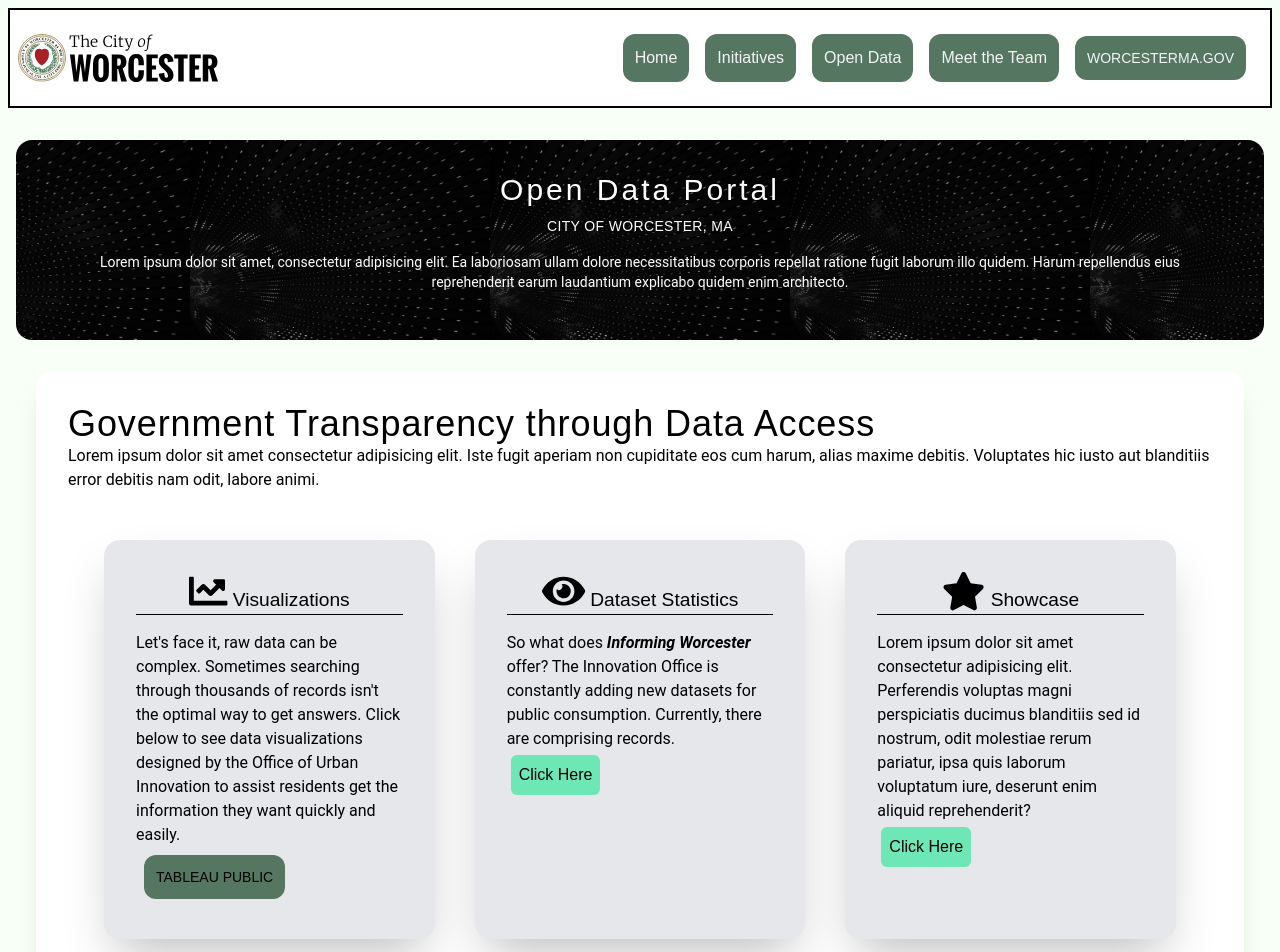
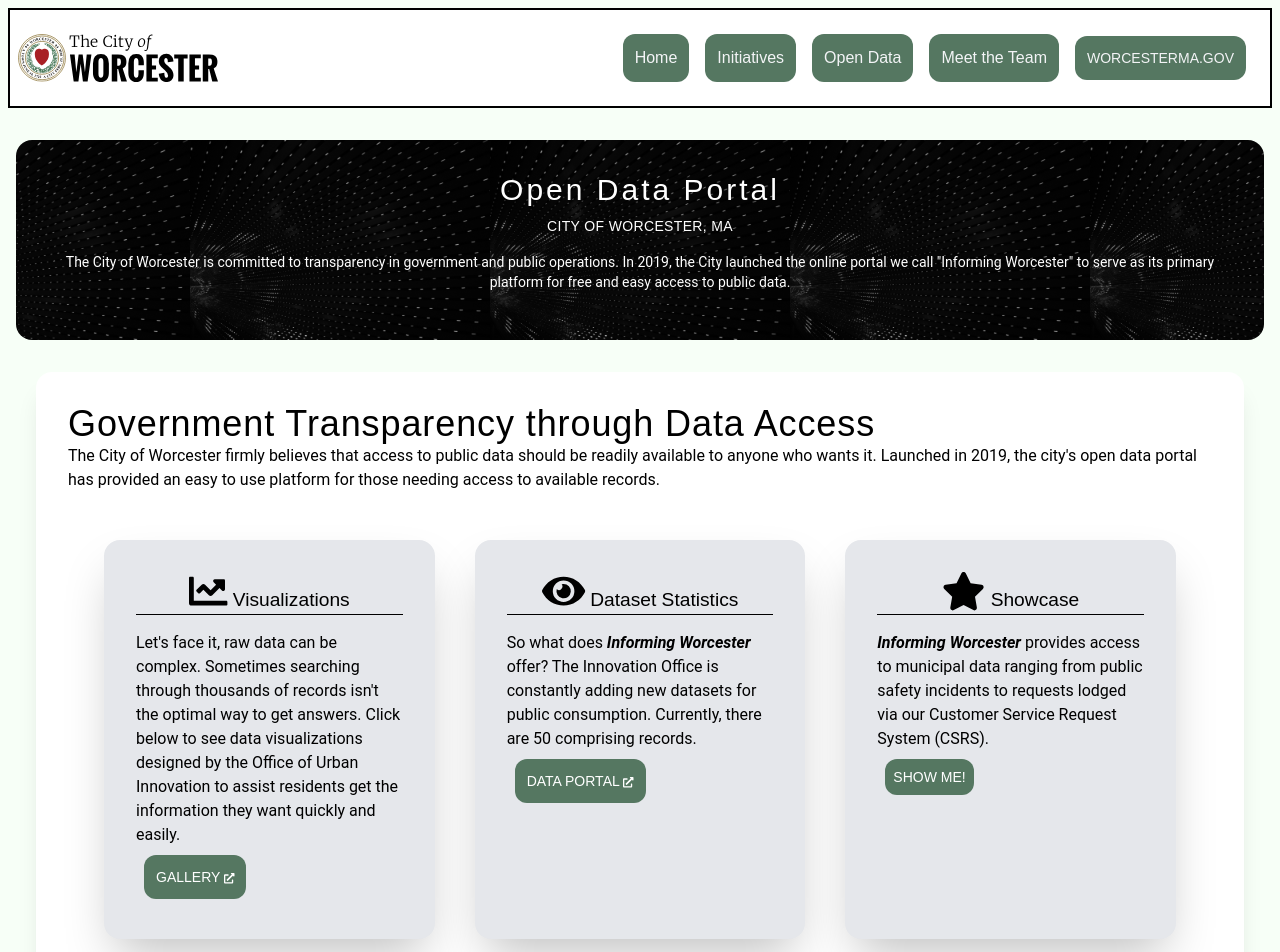
Before and after one commit to Frinkiac-7/innovation, an Angular app: page /opendataportal in a window 1280 px wide. Shown: the top 952 px of the page. Built offline with nearby package versions, Linux system fonts and the light colour scheme; no server answers.

Commit message:
Update content on odportal component   * Removed all lorem text   * Updated buttons     - Replaced API call in statistics card to link to data portal   * Moved API call from button to ngOnInit for use in content

```diff
--- a/src/app/odportal/odportal.component.html
+++ b/src/app/odportal/odportal.component.html
@@ -3,13 +3,13 @@
 		<h1 class="tracking-widest text-3xl font-medium mb-2">Open Data Portal</h1>
 		<h2 class="font-medium text-sm mb-4 uppercase tracking-wide">City of Worcester, MA</h2>
 		<p class="text-white text-sm rounded-full m-4">
-			Lorem ipsum dolor sit amet, consectetur adipisicing elit. Ea laboriosam ullam dolore necessitatibus corporis repellat ratione fugit laborum illo quidem. Harum repellendus eius reprehenderit earum laudantium explicabo quidem enim architecto.
+			The City of Worcester is committed to transparency in government and public operations.  In 2019, the City launched the online portal we call "Informing Worcester" to serve as its primary platform for free and easy access to public data.
 		</p>
 	</div>
 	<div class="bg-white shadow-xl rounded-2xl mx-5 my-8 p-8">
 		<h1 class="tracking-wide text-4xl">Government Transparency through Data Access</h1>
 		<p>
-			Lorem ipsum dolor sit amet consectetur adipisicing elit. Iste fugit aperiam non cupiditate eos cum harum, alias maxime debitis. Voluptates hic iusto aut blanditiis error debitis nam odit, labore animi.
+			The City of Worcester firmly believes that access to public data should be readily available to anyone who wants it.  Launched in 2019, the city's open data portal has provided an easy to use platform for those needing access to available records.
 		</p>
 		<div class="max-w-max m-4">
 			<div class="grid lg:grid-cols-3 grid-cols-1 rounded-2xl">
@@ -21,12 +21,13 @@
 					<p>
 						Let's face it, raw data can be complex.  Sometimes searching through thousands of records isn't the optimal way to get answers.  Click below to see data visualizations designed by the Office of Urban Innovation to assist residents get the information they want quickly and easily.
 					</p>
-					<button class="m-2 hover: bg-button hover:bg-gray-700 p-1 rounded-xl hover:text-opacity-100 has-tooltip">
-						<a href="https://public.tableau.com/profile/cityofworcesterma.innovationoffice/" target="new" class="uppercase text-sm block lg:p-2 py-1 px-0 hover:textblack">
-							<span class="tooltip text- normal-case -mt-3 italic hover:italic">
+					<button class="m-2 text-white bg-button hover:bg-gray-700 p-1 rounded-xl hover:text-opacity-100 has-tooltip">
+						<a href="https://public.tableau.com/profile/cityofworcesterma.innovationoffice/" target="new" class="uppercase text-sm block lg:p-2 py-1 px-0">
+							<span class="tooltip text-white normal-case -mt-3 italic hover:italic">
 								Visit
 							</span>
-							Tableau Public
+							Gallery
+							<fa-icon [icon]="faExtLinkAlt" size="xs"></fa-icon>
 						</a>
 					</button>
 				</div>
@@ -36,9 +37,17 @@
 						Dataset Statistics
 					</h2>
 					<p>
-						So what does <strong class="italic">Informing Worcester</strong> offer?  The Innovation Office is constantly adding new datasets for public consumption.  Currently, there are {{ totalRecords }} comprising {{ totalRecords }} records.
+						So what does <strong class="italic">Informing Worcester</strong> offer?  The Innovation Office is constantly adding new datasets for public consumption.  Currently, there are {{ totalSets }} comprising {{ totalRecords }} records.
 					</p>
-					<button class="bg-green-300 rounded-md p-2 m-1" (click)="getAPIData()">Click Here</button>
+					<button class="m-2 text-white bg-button hover:bg-gray-700 p-1 rounded-xl hover:text-opacity-100 has-tooltip">
+						<a href="https://opendata.worcesterma.gov" target="new" class="uppercase text-sm block lg:p-2 py-1 px-0">
+							<span class="tooltip text-white normal-case -mt-3 italic hover:italic">
+								Visit
+							</span>
+							Data Portal
+							<fa-icon [icon]="faExtLinkAlt" size="xs"></fa-icon>
+						</a>
+					</button>
 				</div>
 				<div class="m-4 gap-6 bg-gray-200 rounded-2xl mx-5 my-8 p-8 shadow-2xl hover:bg-green-100">
 					<h2 class="text-center border-b border-black mb-4">
@@ -46,9 +55,11 @@
 						Showcase
 					</h2>
 					<p>
-						Lorem ipsum dolor sit amet consectetur adipisicing elit. Perferendis voluptas magni perspiciatis ducimus blanditiis sed id nostrum, odit molestiae rerum pariatur, ipsa quis laborum voluptatum iure, deserunt enim aliquid reprehenderit?
+						<strong class="italic">Informing Worcester</strong> provides access to municipal data ranging from public safety incidents to requests lodged via our <a href="http://www.worcesterma.gov/customer-service">Customer Service Request System (CSRS)</a>.
 					</p>
-					<button class="bg-green-300 rounded-md p-2 m-1" (click)="getAPIRecords()">Click Here</button>
+					<button class="m-2 text-white bg-button hover:bg-gray-700 p-1 rounded-xl hover:text-opacity-100 uppercase text-sm block lg:p-2 py-1 px-0" (click)="getAPIRecords()">
+						Show Me!
+					</button>
 				</div>
 			</div>
 		</div>
--- a/src/app/odportal/odportal.component.ts
+++ b/src/app/odportal/odportal.component.ts
@@ -1,7 +1,8 @@
 import { OdpapiService } from './../services/odpapi.service';
 import { RouterTestingModule } from '@angular/router/testing';
 import { Component, OnInit } from '@angular/core';
-import { faChartLine, faEye, faStar, faStarHalfAlt } from '@fortawesome/free-solid-svg-icons';
+import { faChartLine, faEye, faStar, faStarHalfAlt, faExternalLinkAlt, faIdCard, faRobot, faFileContract, faSchool, faSearchPlus } from '@fortawesome/free-solid-svg-icons';
+
 import { Odp } from '../interfaces/odp';
 @Component({
   selector: 'app-odportal',
@@ -15,6 +16,7 @@
 	faChartLine = faChartLine;
 	faEye = faEye;
 	faStar = faStar;
+	faExtLinkAlt = faExternalLinkAlt;
 	public serviceResponse!: Odp
 
   getAPIData() {
@@ -38,6 +40,14 @@
 	}
 
   ngOnInit(): void {
-  }
+
+		this.api.getFullApiResponse().subscribe((data: any) => {
+			this.serviceResponse = data;
+			this.totalRecords = data.result.records.length
+			console.log('this.totalRecords:', this.totalRecords)
+			console.log('this.serviceResponse:', this.serviceResponse)
+		})
+
+	}
 
 }
```
